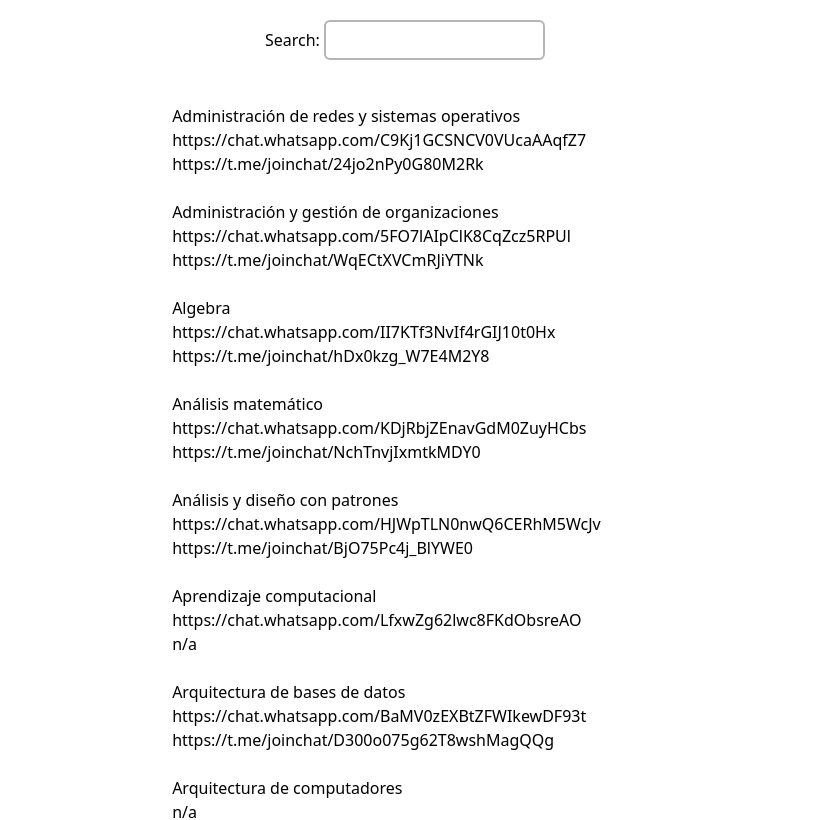
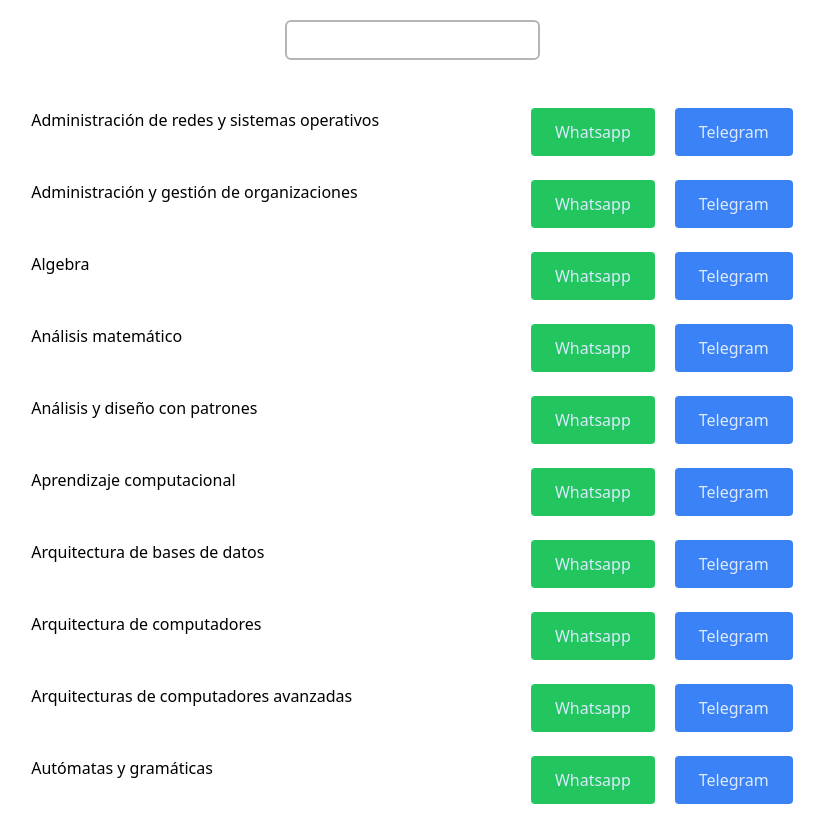
Before and after one commit to josanescod/study-group-searcher, a React (Vite) app: page / in a window 1280 px wide. Shown: the top 820 px of the page, without its empty margins (228-1052 px from the left). Built offline with nearby package versions, Linux system fonts and the light colour scheme.

Commit message:
added whatsapp and telegram buttons

```diff
--- a/src/App.jsx
+++ b/src/App.jsx
@@ -1,4 +1,4 @@
-import { useState } from 'react';
+import { useState,useEffect } from 'react';
 import { FaDiscord } from 'react-icons/fa';
 
 import Search from './components/Search';
@@ -25,7 +25,10 @@
   const searchedStories = data.filter((story) =>
     story.title.normalize('NFD').replace(/[\u0300-\u036f]/g, "").toLowerCase().includes(searchTerm.normalize('NFD').replace(/[\u0300-\u036f]/g, "").toLowerCase()));
 
-    fetchData()
+  //fetchData()
+  useEffect(() => {
+    fetchData();
+  }, []);
 
 
   return (
@@ -42,7 +45,6 @@
       {/*<button onClick={fetchData} className="mt-5 bg-blue-500 hover:bg-blue-700 text-white font-bold py-2 px-4 rounded">
         Button
     </button>*/}
-
     </div>
   );
 }
--- a/src/components/Item.jsx
+++ b/src/components/Item.jsx
@@ -1,23 +1,22 @@
-import * as React from 'react';
 
-const Item = ({ title, url, whatsapp, telegram }) => (   //destructuring props in the componen'ts signature
+const Item = ({ title, url, whatsapp, telegram }) => (//destructuring props in the components signature
     <li>
+        <br />
         <span>
             <a href={url}>{title}</a>
+
+            <a href={telegram}
+                class="float-right ml-5  px-6 py-3 text-blue-100 no-underline bg-blue-500 rounded hover:bg-blue-600  hover:text-blue-200" target="_blank">Telegram
+            </a>
+            <a href={whatsapp}
+                class="float-right ml-5 px-6 py-3 text-blue-100 no-underline bg-green-500 rounded hover:bg-green-600  hover:text-green-200" target="_blank">Whatsapp
+            </a>
         </span>
-        <br />
-        <span>{whatsapp}</span>
-        <br />
-        <span>{telegram}</span>
-        <br />
+
         <br />
 
-
+        <br />
     </li>
-
-
 );
 
-
-
 export default Item;
--- a/src/components/Search.jsx
+++ b/src/components/Search.jsx
@@ -1,17 +1,14 @@
 import { useState } from 'react';
 
 const Search = (props) => {
-    const [text, setText] = useState('');
-    const { search, onSearch } = props;//object destructuring props para no tener que poner props.search, props.onSearch xD
-    const handleBlur = () => {
-        console.log('onBlur');
-    };
+    //const [text, setText] = useState('');
+    const { search, onSearch } = props;//object destructuring props para no tener que poner props.search, props.onSearch
 
     return (
         <div id="Search">
-            <p>{text}</p>
-            <label htmlFor="search">Search: </label>
-            <input className="mt-5 mb-5" id="search" type="text" onChange={onSearch} onBlur={handleBlur} value={search} />
+            {/*<p>{text}</p>*/}
+            {/*<label htmlFor="search">Search: </label>*/}
+            <input className="mt-5 pl-5" id="search" type="text" onChange={onSearch} value={search} />
         </div>);
 };
 
--- a/src/index.css
+++ b/src/index.css
@@ -13,7 +13,7 @@
   border-color: #B5B5B5;
   border-width: 2px;
   border-radius: 0.375em;
-  width: 75%;
+  width: 100%;
   height: 2.5em;
 
 }
```
Also changed, not shown: src/components/List.jsx (+0 -7 lines).
